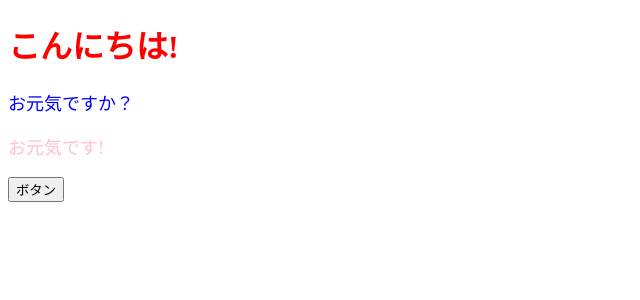
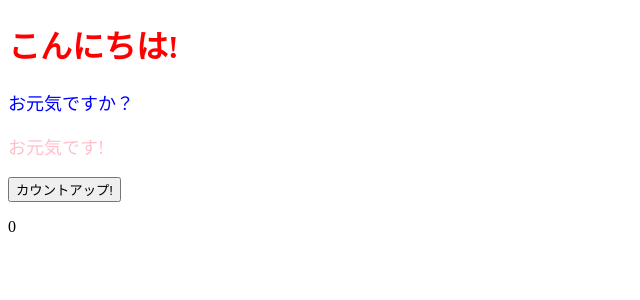
Before and after one commit to yasu2450/codesandbox-react, a React (Create React App) app: page / in a window 1280 px wide. Shown: the top 300 px of the page, without its empty margins (0-640 px from the left). Built offline with nearby package versions, Linux system fonts and the light colour scheme.

Commit message:
Stateを知る(useState)

```diff
--- a/src/App.jsx
+++ b/src/App.jsx
@@ -1,14 +1,18 @@
-import React from "react";
+import React, { useState } from "react";
 import ColorfulMessage from "./components/ColorfulMessage";
 
 const App = () => {
-  const onClickButton = () => alert();
+  const onClickCountUp = () => {
+    setNum(num + 1);
+  };
+  const [num, setNum] = useState(0);
   return (
     <>
       <h1 style={{ color: "red" }}>こんにちは!</h1>
       <ColorfulMessage color="blue">お元気ですか？</ColorfulMessage>
       <ColorfulMessage color="pink">お元気です!</ColorfulMessage>
-      <button onClick={onClickButton}>ボタン</button>
+      <button onClick={onClickCountUp}>カウントアップ!</button>
+      <p>{num}</p>
     </>
   );
 };
```
